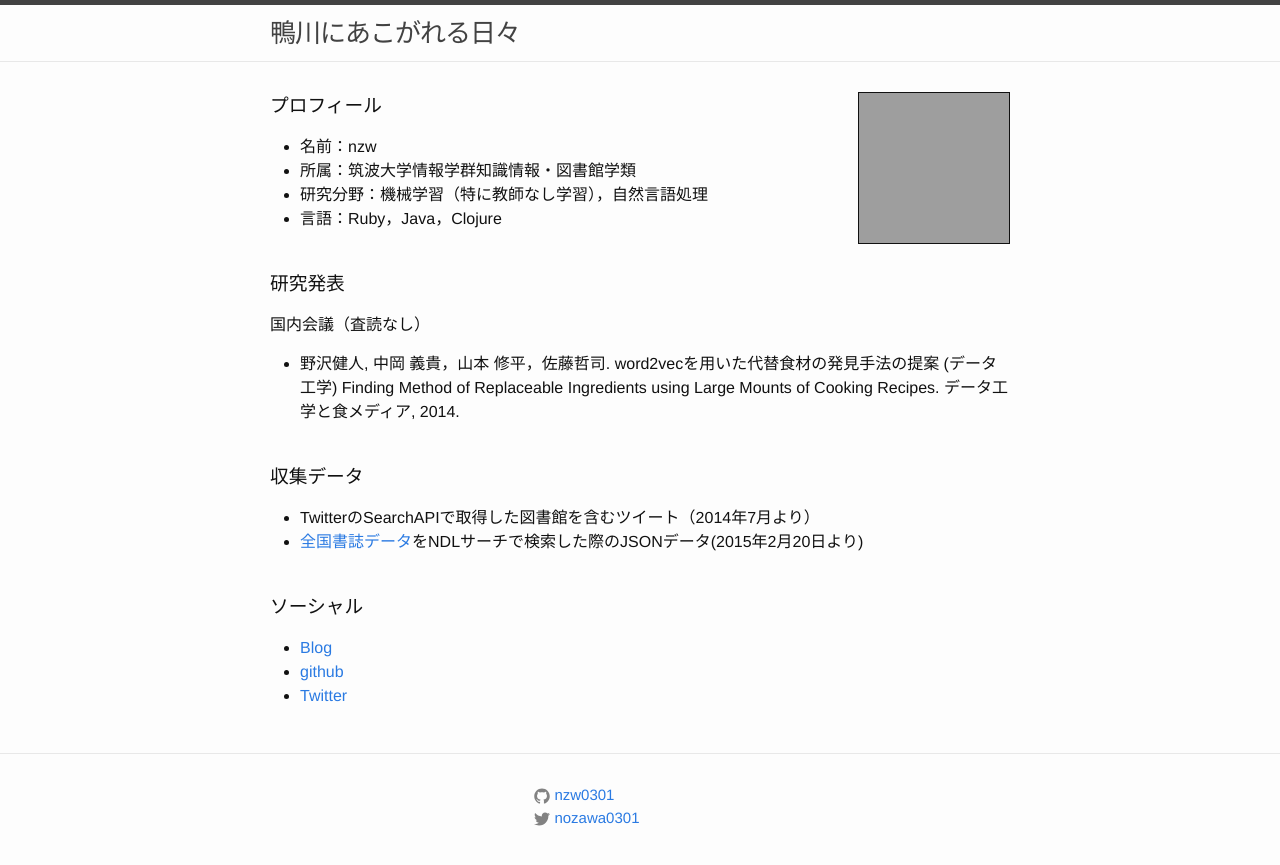
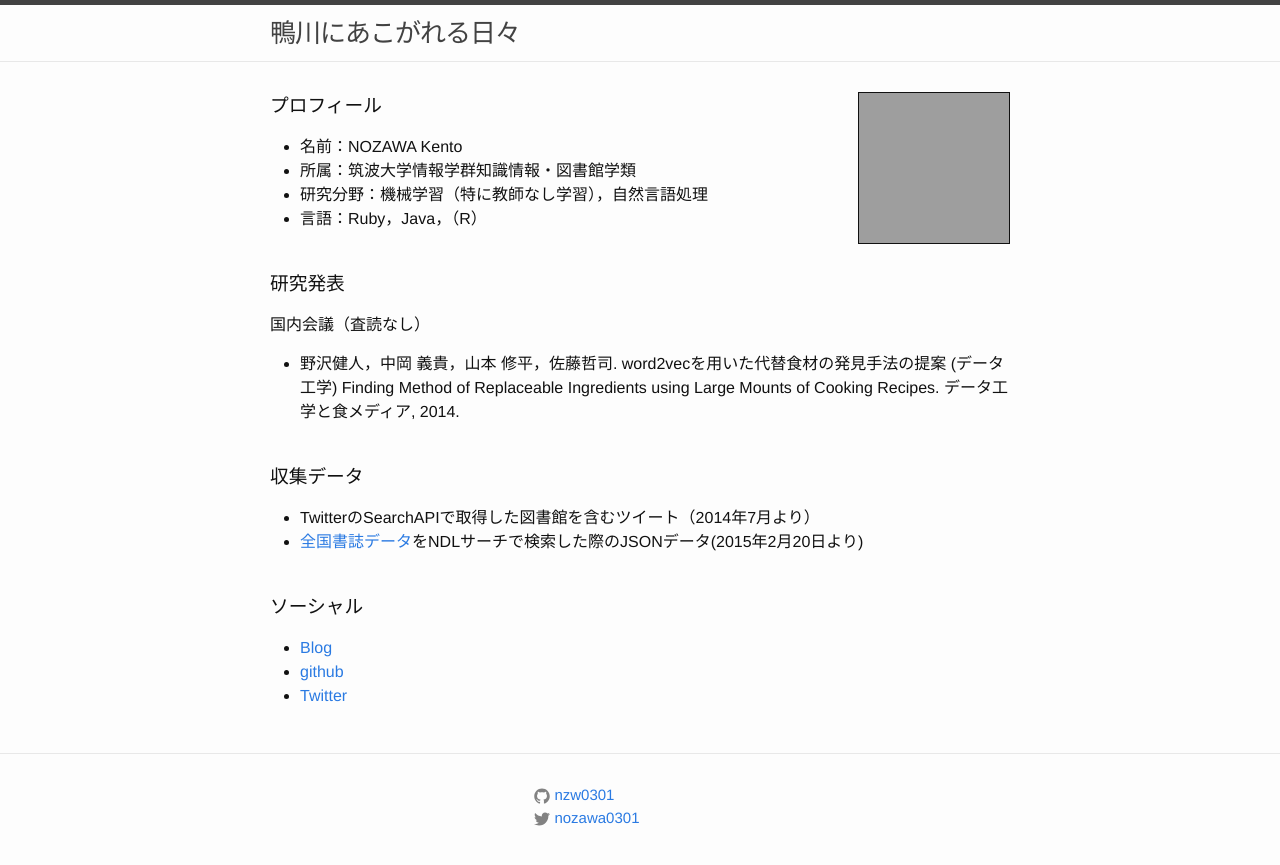
Before and after one commit to nzw0301/nzw0301.github.io, a Jekyll site: the page built from index.html, in a window 1280 px wide. Shown: the top 865 px of the page. Built offline with Jekyll 4.4.1, drawn with Linux system fonts in a browser that asks for light colours; grey boxes are pictures that could not be loaded.

Commit message:
fix index

```diff
--- a/index.html
+++ b/index.html
@@ -7,17 +7,17 @@ layout: default
 
   <h3>プロフィール</h3>
   <ul>
-    <li>名前：nzw</li>
+    <li>名前：NOZAWA Kento</li>
     <li>所属：筑波大学情報学群知識情報・図書館学類</li>
     <li>研究分野：機械学習（特に教師なし学習），自然言語処理</li>
-    <li>言語：Ruby，Java，Clojure</li>
+    <li>言語：Ruby，Java，（R）</li>
   </ul>
   <br />
 
   <h3>研究発表</h3>
   <h4>国内会議（査読なし）</h4>
   <ul>
-    <li>野沢健人, 中岡 義貴，山本 修平，佐藤哲司.  word2vecを用いた代替食材の発見手法の提案 (データ工学) Finding Method of Replaceable Ingredients using Large Mounts of Cooking Recipes. データ工学と食メディア, 2014. </li>
+    <li>野沢健人，中岡 義貴，山本 修平，佐藤哲司. word2vecを用いた代替食材の発見手法の提案 (データ工学) Finding Method of Replaceable Ingredients using Large Mounts of Cooking Recipes. データ工学と食メディア, 2014. </li>
   </ul>
 
   <br />
```
